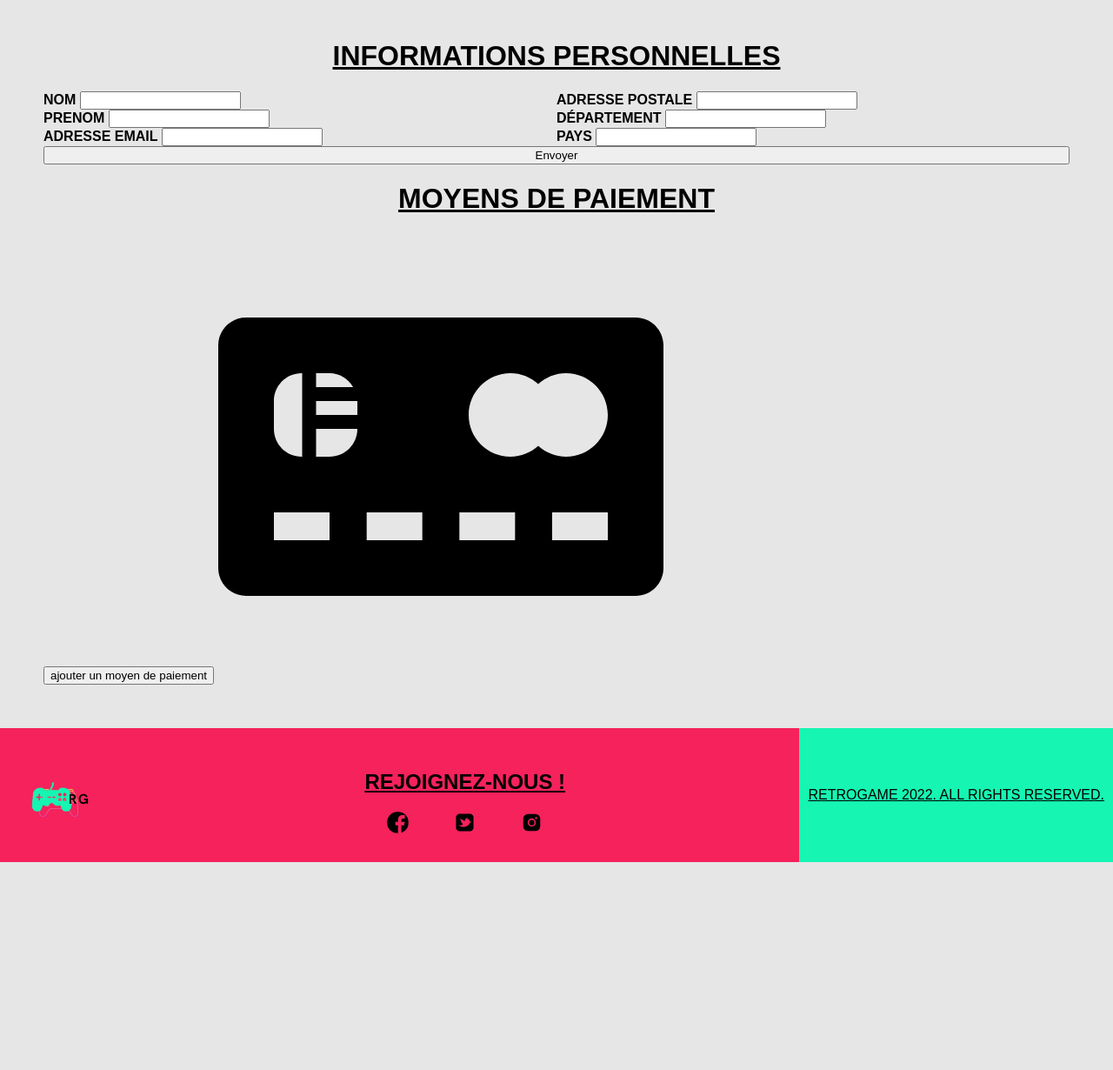
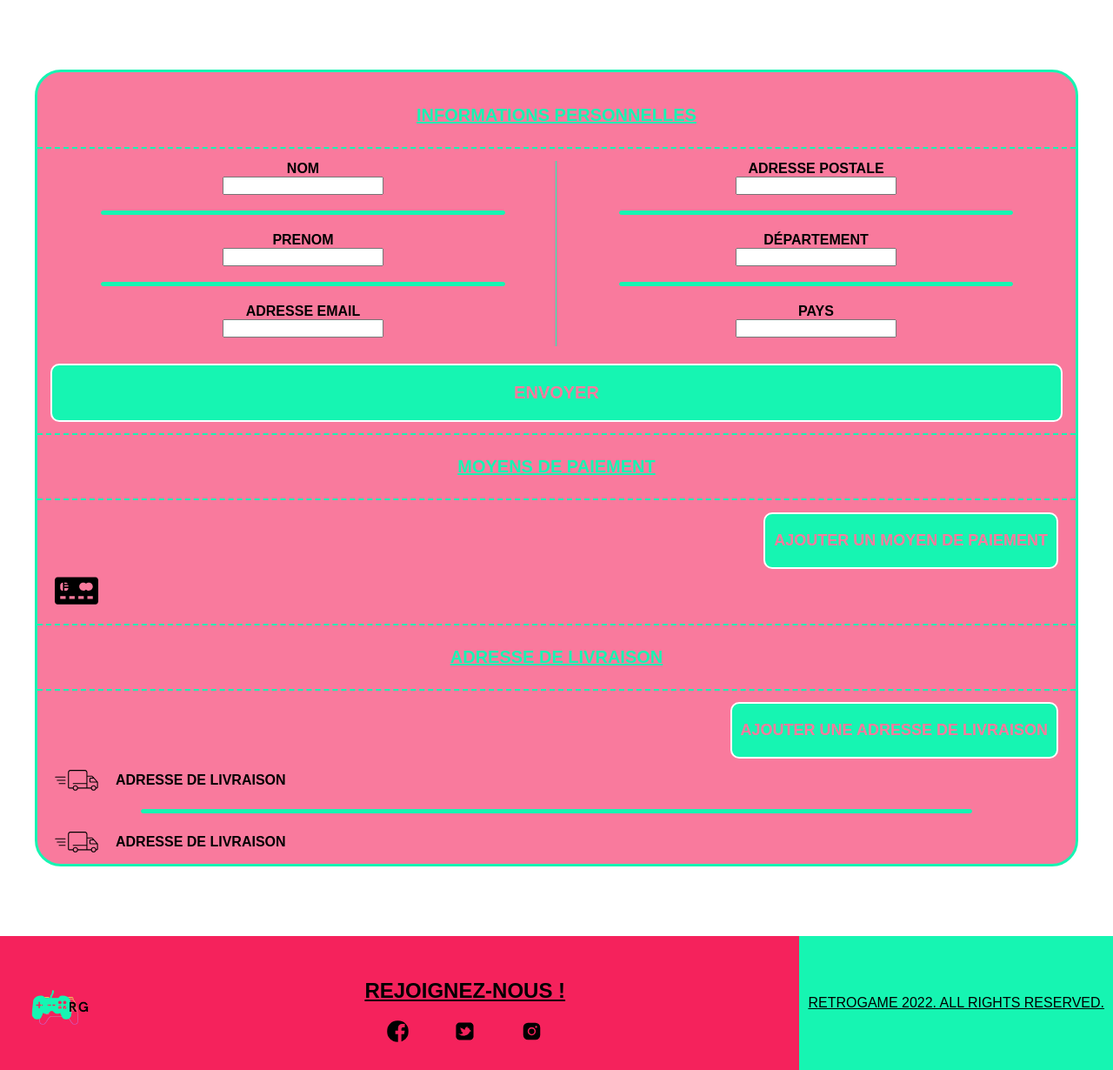
Before and after one commit to EauTarie/jv-shop-project, a PHP site: page /formulaire.php in a window 1280 px wide. Shown: the part 154-1384 px from the top of the page at 87% size. Before the commit the page ends 1145 px from the top, so only its background shows below. Run offline with PHP 8.4, Linux system fonts and the light colour scheme.

Commit message:
ajout de CSS sur la page Formulaire, et finition de la page Formulaire. CSS RESPONSIVE A FAIRE, PHP et JS a integrer sur les pages

```diff
--- a/css/style.css
+++ b/css/style.css
@@ -287,14 +287,112 @@ footer .copyright {
 
 /* PAGE FORMULAIRE */
 
+main.form {
+    max-width:1200px;
+    background: rgba(245, 34, 92, 0.6);
+    border: 3px #16F5B2 solid;
+    border-radius: 30px;
+    display:flex;
+    flex-direction: column;
+    margin: 80px auto;
+    padding: 0px;
+    text-align: center;
+}
+
+main.form h1 {
+    color:#16F5B2;
+    font-size: 20px;
+    padding: 25px;
+    border-bottom: #16F5B2 2px dashed;
+    border-top: #16F5B2 2px dashed;
+}
+
+main.form h1:first-child {
+    border-top:none;
+}
+
+main.form h1:last-child {
+    border-bottom:none;
+}
+
 form.form-user{
     display:grid;
     grid-template-columns: repeat(2,1fr);
     text-transform: uppercase;
     font-weight: 700;
     font-size: 16px;
+    margin:0px 15px;
+}
+
+.border-right {
+    border-right: 1px #16F5B2 solid;
+}
+
+form.form-user div.margin-left {
+    margin-left: 15px;
+}
+
+form.form-user input {
+    margin-bottom: 10px;
+}
+
+form.form-user hr.form-hr {
+    margin-bottom: 20px;
 }
 
 button.submit-user {
     grid-column: 1 / 3;
+    margin:0px;
+    margin-top: 20px;
+    padding: 20px 0px;
+    border: white 2px solid;
+    border-radius: 10px;
+    background: #16F5B2;
+    color:#F97A9D;
+    font-size: 20px;
+    font-weight: 700;
+    text-transform: uppercase;
 }
+
+button.add-button {
+    align-self: end;
+    margin-right: 20px;
+    padding: 20px 10px;
+    border: white 2px solid;
+    border-radius: 10px;
+    background: #16F5B2;
+    color:#F97A9D;
+    font-size: 18px;
+    font-weight: 700;
+    text-transform: uppercase;
+}
+
+.icons {
+    height:50px;
+    align-self:flex-start;
+    margin-left: 20px;
+}
+
+div.adress-wrapper {
+    display:flex;
+    margin-left: 20px;
+}
+
+.truck {
+    height:50px;
+    margin-right: 20px;
+}
+
+div.adress-wrapper p {
+    font-size: 16px;
+    font-weight: 700;
+    text-transform: uppercase;
+}
+
+hr.form-hr {
+    height:5px;
+    width:80%;
+    background: #16F5B2;
+    border: #16F5B2 1px solid;
+    border-radius: 30px;
+}
--- a/formulaire.php
+++ b/formulaire.php
@@ -27,42 +27,61 @@
             ?>
         </header>
 
-        <main>
+        <main class="form">
             <h1>informations personnelles</h1>
             <form class="form-user" action="/formulaire.php" method="post">
-                <div>
+                <div class="border-right">
                     <div>
-                        <label for="fname">nom</label>
-                        <input type="text" id="fname" value="">
+                        <label for="fname">nom</label><br>
+                        <input type="text" id="fname" value=""><hr class="form-hr">
                     </div>
                     <div>
-                        <label for="lname">prenom</label>
-                        <input type="text" id="lname" value="">
+                        <label for="lname">prenom</label><br>
+                        <input type="text" id="lname" value=""><hr class="form-hr">
                     </div>
                     <div>
-                        <label for="email">adresse email</label>
+                        <label for="email">adresse email</label><br>
                         <input type="email" id="email" value="">
                     </div>
                 </div>
-                <div>
+                <div class="margin-left">
                     <div>
-                        <label for="adress-postal">adresse postale</label>
-                        <input type="text" id="adress-postal" value="">
+                        <label for="adress-postal">adresse postale</label><br>
+                        <input type="text" id="adress-postal" value=""><hr class="form-hr">
                     </div>
                     <div>
-                        <label for="departement">département</label>
-                        <input type="number" id="departement" value="">
+                        <label for="departement">département</label><br>
+                        <input type="number" id="departement" value=""><hr class="form-hr">
                     </div>
                     <div>
-                        <label for="country">pays</label>
+                        <label for="country">pays</label><br>
                         <input type="text" id="country"value="">
                     </div>
                 </div>
                 <button class="submit-user" type="submit">Envoyer</button>
             </form>
             <h1>moyens de paiement</h1>
-            <button type="add-paiment">ajouter un moyen de paiement</button>
-            <img src="/assets/credit-card.svg" alt="logo carte">
+            <button class="add-button" type="add-paiment">ajouter un moyen de paiement</button>
+            <img class="icons" src="/assets/credit-card.svg" alt="logo carte">
+            <!-- METTRE LA BALISE PHP POUR LE BACK (TABLE) -->
+
+            <h1>adresse de livraison</h1>
+            <button class="add-button" type="add-adress">ajouter une adresse de livraison</button>
+            <div class="adress-wrapper">
+                <img class="truck" src="/assets/truck.svg" alt="camion">
+                <p>adresse de livraison</p>
+                <?php
+
+                ?>
+            </div>
+            <hr class="form-hr">
+            <div class="adress-wrapper">
+                <img class="truck" src="/assets/truck.svg" alt="camion">
+                <p>adresse de livraison</p>
+                <?php
+
+                ?>
+            </div>
         </main>
         <footer>
                 <?php
```
